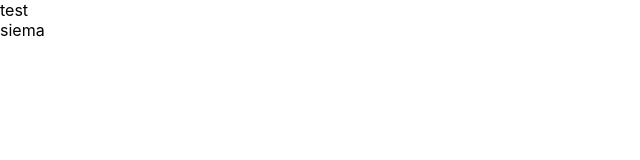
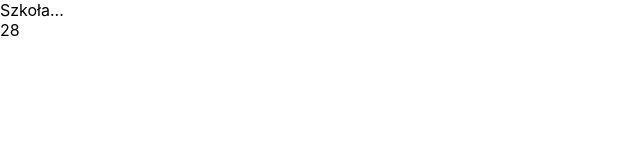
Before and after one commit to AoYP/school-frontend, a React (Create React App) app: page / in a window 1280 px wide. Shown: the top 160 px of the page, without its empty margins (0-640 px from the left). Built offline with nearby package versions, Linux system fonts and the light colour scheme.

Commit message:
days to holidays

```diff
--- a/package.json
+++ b/package.json
@@ -6,6 +6,7 @@
     "@testing-library/jest-dom": "^5.16.4",
     "@testing-library/react": "^13.2.0",
     "@testing-library/user-event": "^13.5.0",
+    "moment": "^2.29.3",
     "react": "^18.1.0",
     "react-dom": "^18.1.0",
     "react-scripts": "5.0.1",
--- a/public/index.html
+++ b/public/index.html
@@ -10,7 +10,6 @@
     <title>React App</title>
   </head>
   <body>
-     test
     <div id="root"></div>
   </body>
 </html>
--- a/src/App.js
+++ b/src/App.js
@@ -1,10 +1,12 @@
 import Date from "./components/date";
+import Holidays from "./components/holidays";
 
 
 function App() {
   return (
     <div className="App">
       <Date />
+      <Holidays />
     </div>
   );
 }
--- a/src/components/date.js
+++ b/src/components/date.js
@@ -1,6 +1,6 @@
 function Date () {
   return(
-    <div>siema</div>
+    <div></div>
   )
 }
 
--- /dev/null
+++ b/src/components/holidays.js
@@ -0,0 +1,23 @@
+import moment from "moment";
+
+function Holidays() {
+  const date = new Date();
+  const day = date.getDate();
+  const month = date.getMonth() + 1;
+  const year = date.getFullYear();
+
+  const now = moment([year, month, day]);
+  const firstDayOfHolidays = moment([year, 6, 23]);
+
+  const daysToHolidays = firstDayOfHolidays.diff(now, 'days')+1
+
+  return(
+    <div>
+      {(month == 7 || month == 8) ? <div>Wakacje!</div> :
+       <div>Szkoła...</div>}
+      <div>{daysToHolidays}</div>
+    </div>
+  )
+}
+
+export default Holidays
```
Also changed, not shown: 1 other file (tests, documents, lock files or other folders).
